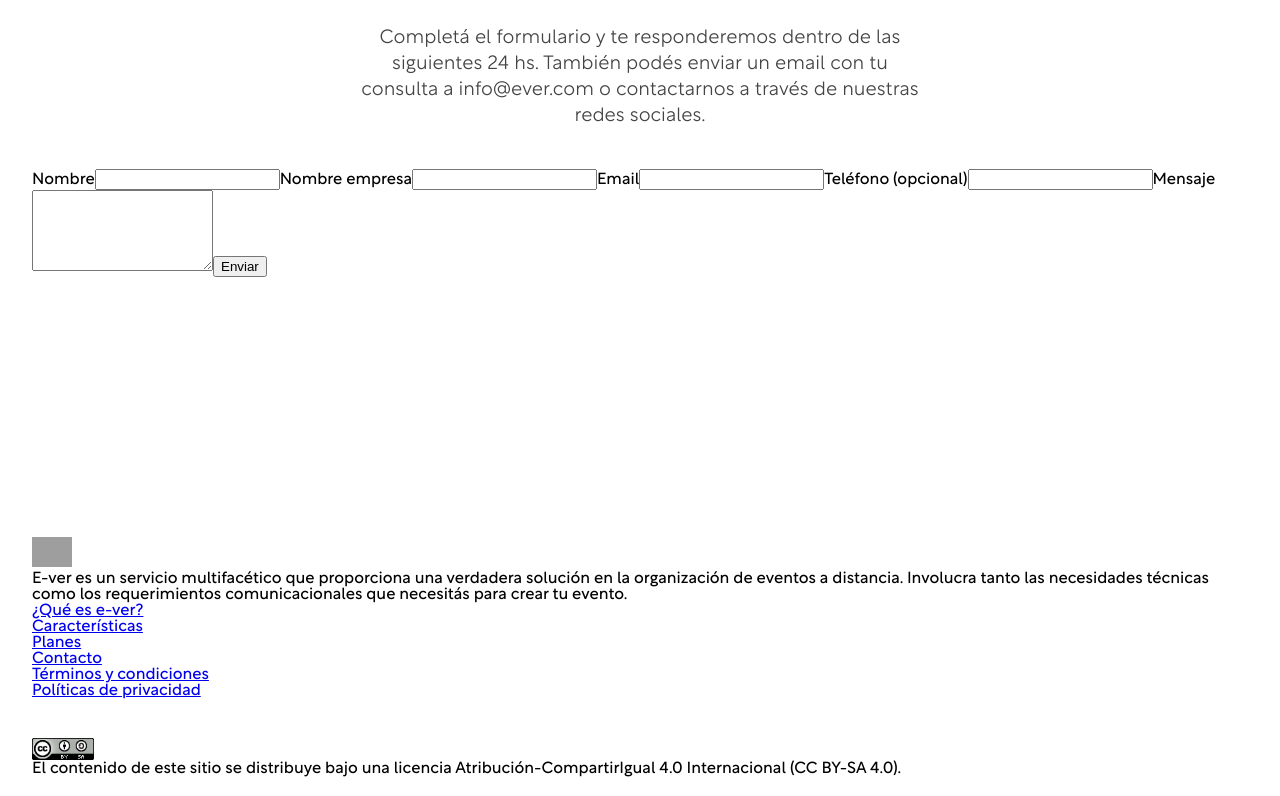
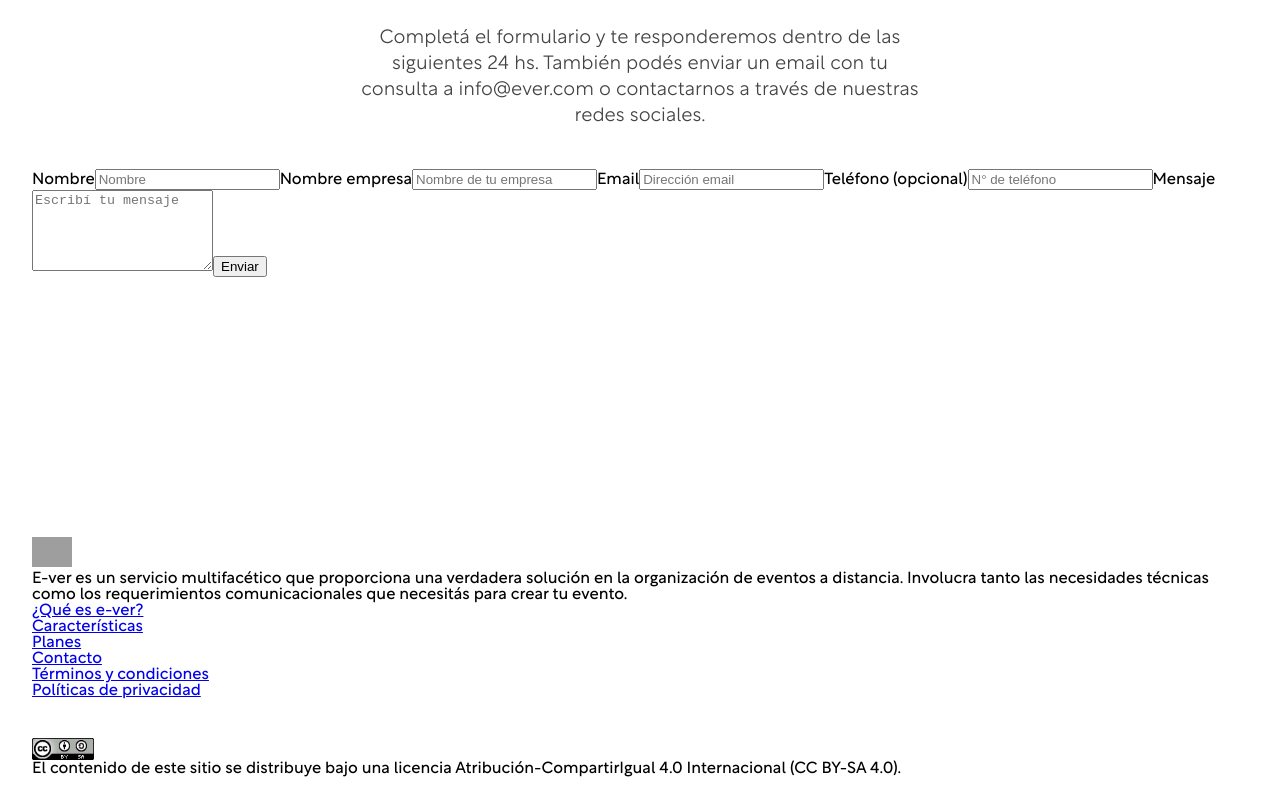
Before and after one commit to nayracoop/e-ver-landing, a React (Create React App) app: page /home in a window 1280 px wide. Shown: the part 6606-7402 px from the top of the page. Built offline with nearby package versions, Linux system fonts and the light colour scheme; grey boxes are pictures that could not be loaded.

Commit message:
Add states to contact fields

```diff
--- a/src/components/snippets/ContactForm.js
+++ b/src/components/snippets/ContactForm.js
@@ -1,5 +1,6 @@
-import React from 'react'
+import React, { useState } from "react";
 import styled from 'styled-components'
+
 
 const Form = styled.form`
     flex-basis: 55%;
@@ -88,32 +89,73 @@ const Textarea = styled.textarea`
     }
 `
 
-const ContactForm = (props) => {
+function ContactForm() {
+  const [name, setName] = useState("")
+  const [companyName, setCompanyName] = useState("")
+  const [email, setEmail] = useState("")
+  const [phone, setPhone] = useState("")
+  const [message, setMessage] = useState("")
+
   return (
     <Form>
         <Label>
             Nombre
-                <Input type="text" name="name" />
+        <Input
+            value={name}
+            onChange={e => setName(e.target.value)}
+            placeholder="Nombre"
+            type="text"
+            name="name"
+            required
+        />
         </Label>
 
         <Label>
             Nombre empresa
-                <Input type="text" name="company-name" />
+            <Input
+                value={companyName}
+                onChange={e => setCompanyName(e.target.value)}
+                placeholder="Nombre de tu empresa"
+                type="text"
+                name="companyName"
+                required
+            />
         </Label>
 
         <Label>
             Email
-                <Input type="text" name="email" />
+            <Input
+                value={email}
+                onChange={e => setEmail(e.target.value)}
+                placeholder="Dirección email"
+                type="email"
+                name="email"
+                required
+            />
         </Label>
 
         <Label>
             Teléfono (opcional)
-                <Input type="text" name="phone" />
+            <Input
+                value={phone}
+                onChange={e => setPhone(e.target.value)}
+                placeholder="N° de teléfono"
+                type="text"
+                name="phone"
+            />
         </Label>
 
         <Label className="textarea-label">
             Mensaje
-                <Textarea rows="5"/>
+            <Textarea
+                value={message}
+                onChange={e => setMessage(e.target.value)}
+                placeholder="Escribí tu mensaje"
+                type="textarea"
+                name="message"
+                rows="5"
+                required
+            />
         </Label>
 
         <Input type="submit" value="Enviar" />
```
Lines whose indentation alone changed are shown as unchanged.
